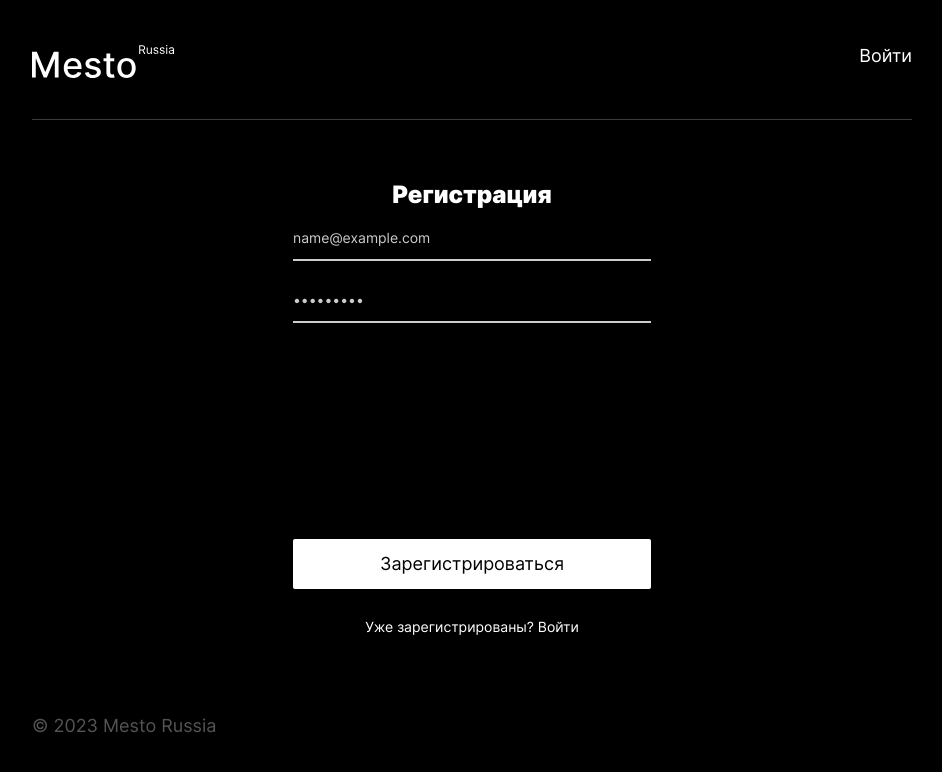
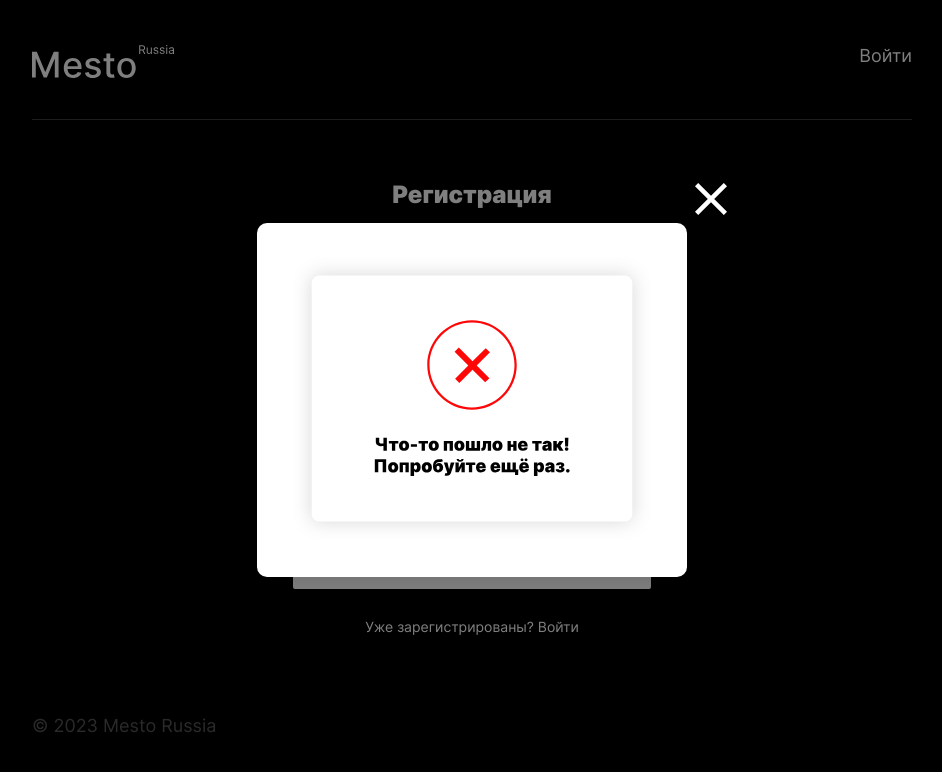
Before and after one commit to kpolllka/react-mesto-auth, a React (Create React App) app: page /signup in a window 1280 px wide. Both pictures are taken after typing "name@example.com", "Sample123" into the empty fields and a click on the button "Зарегистрироваться". Shown: the top 772 px of the page, without its empty margins (168-1110 px from the left). Built offline with nearby package versions, Linux system fonts and the light colour scheme; no server answers.

Commit message:
Проект12

```diff
--- a/src/blocks/popup/__container/popup__container.css
+++ b/src/blocks/popup/__container/popup__container.css
@@ -15,3 +15,19 @@
     padding: 25px 22px;
   }
 }
+
+.popup__container-infotooltip {
+
+}
+
+@media screen and (max-width: 768px) {
+  /* .popup__container-infotooltip {
+    background-image: cover; */
+}
+
+.popup__image {
+  display: block;
+  width: 100%;
+  height: 100%;
+  background-image: cover;
+}
--- a/src/components/App.jsx
+++ b/src/components/App.jsx
@@ -112,6 +112,19 @@ function App() {
       }).catch((error) => console.log(`Ошибка ${error}`));
   }
 
+  const onRegister = (email, password) => {
+    auth.register(email, password).then(() => {
+      navigate('/signin', { replace: true });
+      setStateInfoPopup(true);
+    })
+    .catch((error) => {console.log(`Ошибка ${error}`);
+    setStateInfoPopup(false);
+    })
+    .finally(() => {
+      setInfoPopupOpen(true);
+    })
+  };
+
   const handleTokenCheck = useCallback(() => {
     const token = localStorage.getItem('token');
     if (token) {
@@ -146,19 +159,6 @@ function App() {
     navigate('/signin', { replace: true });
     console.log("ghbdtn");
   }
-
-  const onRegister = (email, password) => {
-    auth.register(email, password).then(() => {
-      navigate('/signin', { replace: true });
-      setStateInfoPopup(true);
-    })
-    .catch((error) => {console.log(`Ошибка ${error}`);
-    setStateInfoPopup(false);
-    })
-    .finally(() => {
-      setInfoPopupOpen(true);
-    })
-  };
 
   return (
     <>
@@ -196,7 +196,7 @@ function App() {
         />
 
         <ImagePopup card={selectedCard} onClose={closeAllPopups} />
-        {/* <InfoTooltip isOpen={isInfoPopupOpen} onClose={closeAllPopups} state={stateInfoPopup} /> */}
+        <InfoTooltip isOpen={isInfoPopupOpen} onClose={closeAllPopups} state={stateInfoPopup} />
 
       </CurrentUserContext.Provider>
     </>
--- a/src/components/InfoTooltip.jsx
+++ b/src/components/InfoTooltip.jsx
@@ -1,6 +1,16 @@
+import isOkRegister from '../images/isOkRegister.svg';
+import isNotOkRegister from '../images/isNotOkRegister.svg';
 
+function InfoToolTip({ isOpen, onClose, status }) {
 
+  return (
+    <div className={`popup popup__infotooltip ${isOpen ? `popup_opened` : ""}`}>
+      <div className="popup__container popup__container-infotooltip">
+        <button className="popup__close-icon" onClick={onClose} type="button"/>
+        <img src={status ? isOkRegister : isNotOkRegister} className="popup__image" alt={status ? "Вы успешно зарегистрировались." : "Что-то пошло не так! Попробуйте еще раз."}/>
+      </div>
+    </div>
+  );
+}
 
-
-
-// export default InfoTooltip;
+export default InfoToolTip;
```
Also changed, not shown: src/images/isNotOkRegister.svg (added), src/images/isOkRegister.svg (added).
